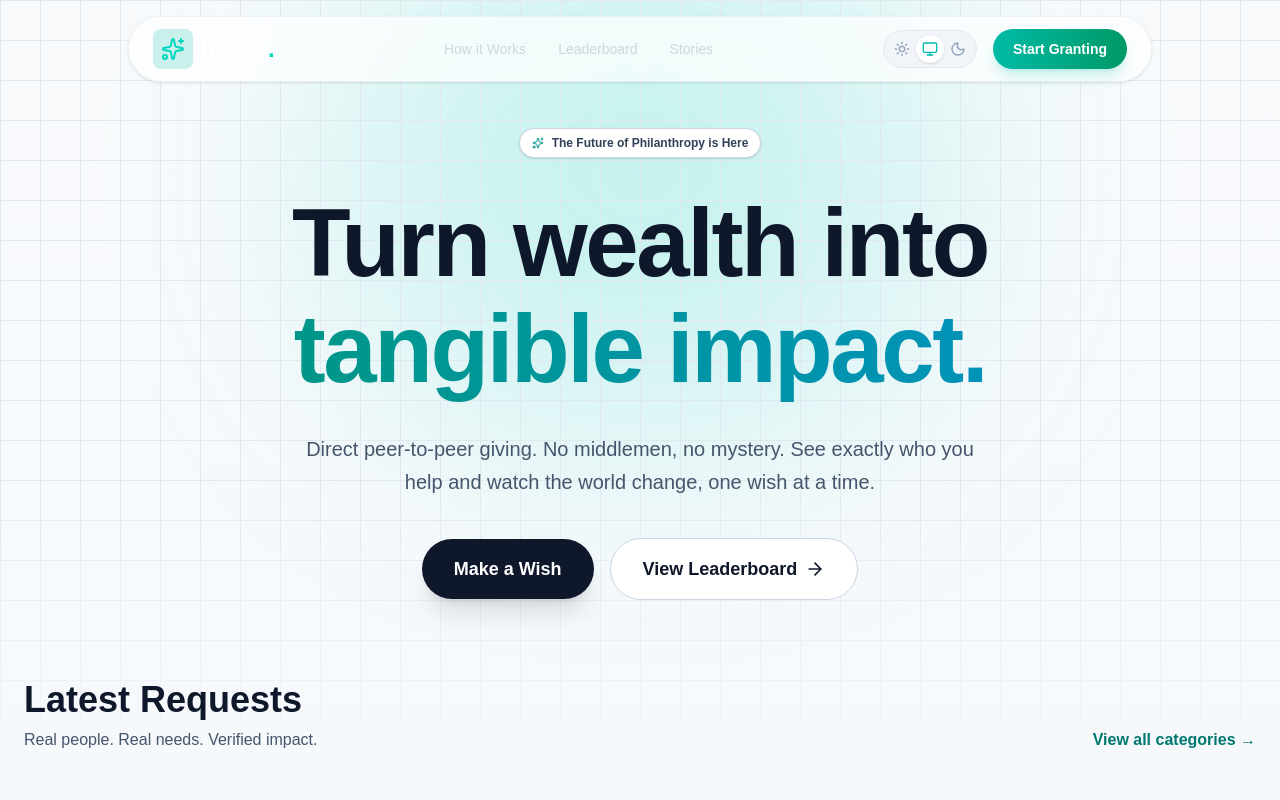
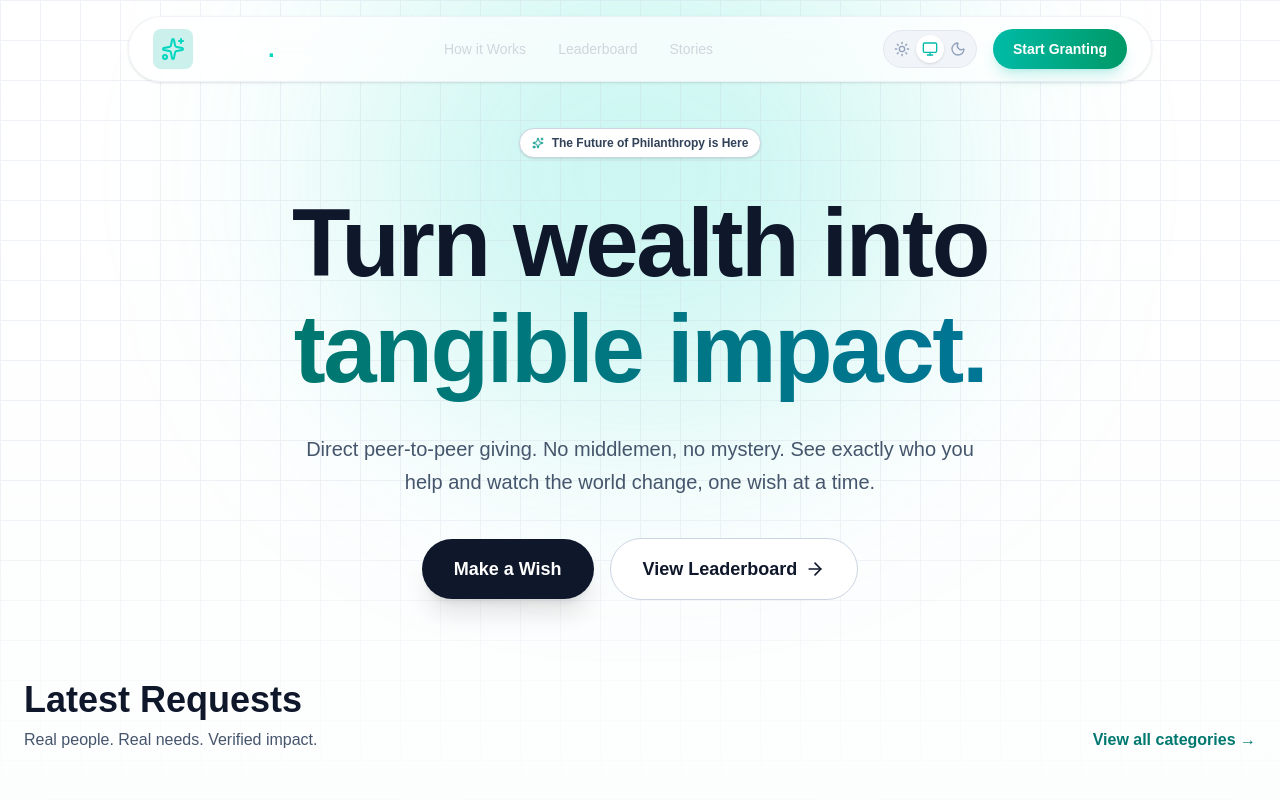
Before and after one commit to itznik/helpio, a Next.js app in the folder helpio/: page / in a window 1280 px wide. Shown: the top 800 px of the page. Built offline with nearby package versions, Linux system fonts and the light colour scheme.

Commit message:
Update globals.css

```diff
--- a/helpio/src/app/globals.css
+++ b/helpio/src/app/globals.css
@@ -2,15 +2,15 @@
 
 :root {
   --foreground-rgb: 15, 23, 42;
-  --background-start-rgb: 248, 250, 252; /* Slate-50 */
-  --background-end-rgb: 241, 245, 249;   /* Slate-100 */
+  --background-start-rgb: 255, 255, 255;
+  --background-end-rgb: 248, 250, 252;
 }
 
 @media (prefers-color-scheme: dark) {
   :root {
     --foreground-rgb: 255, 255, 255;
-    --background-start-rgb: 2, 6, 23;    /* Slate-950 */
-    --background-end-rgb: 15, 23, 42;    /* Slate-900 */
+    --background-start-rgb: 2, 6, 23;
+    --background-end-rgb: 15, 23, 42;
   }
 }
 
@@ -21,30 +21,32 @@ body {
   overflow-x: hidden;
 }
 
-/* --- LIGHT MODE GRID (Visible) --- */
+/* --- LIGHT MODE GRID (Subtle) --- */
 .bg-grid {
   background-size: 40px 40px;
-  background-image: linear-gradient(to right, #e2e8f0 1px, transparent 1px),
-                    linear-gradient(to bottom, #e2e8f0 1px, transparent 1px);
+  background-image: linear-gradient(to right, #cbd5e1 1px, transparent 1px),
+                    linear-gradient(to bottom, #cbd5e1 1px, transparent 1px);
   mask-image: linear-gradient(to bottom, black 60%, transparent 100%);
   -webkit-mask-image: linear-gradient(to bottom, black 60%, transparent 100%);
   z-index: -1;
+  opacity: 0.3; /* REDUCED OPACITY HERE */
 }
 
 /* --- DARK MODE GRID --- */
 .dark .bg-grid {
   background-image: linear-gradient(to right, #1e293b 1px, transparent 1px),
                     linear-gradient(to bottom, #1e293b 1px, transparent 1px);
+  opacity: 0.3;
 }
 
-/* --- CARD STYLE (Performance Optimized) --- */
+/* --- CARD STYLE --- */
 .glass-panel {
   @apply bg-white dark:bg-slate-900/80 border border-slate-200 dark:border-slate-800 shadow-sm backdrop-blur-md;
 }
 
 @layer utilities {
   .text-gradient {
-    @apply bg-clip-text text-transparent bg-gradient-to-r from-teal-600 to-cyan-600 dark:from-teal-400 dark:to-cyan-400;
+    @apply bg-clip-text text-transparent bg-gradient-to-r from-teal-700 to-cyan-700 dark:from-teal-400 dark:to-cyan-400;
   }
   .text-gradient-gold {
     @apply bg-clip-text text-transparent bg-gradient-to-r from-amber-600 to-orange-600 dark:from-amber-300 dark:to-orange-400;
```
